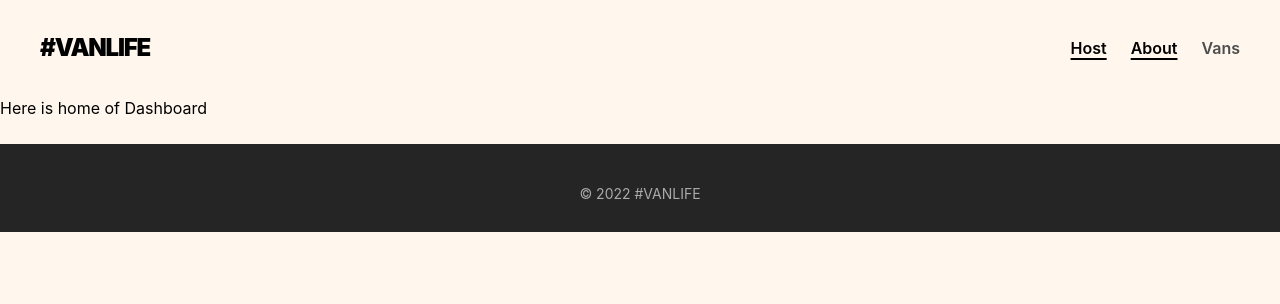
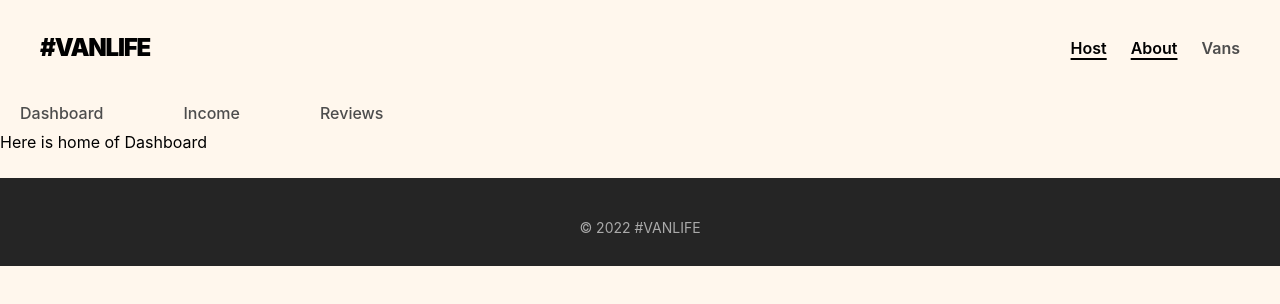
Before and after one commit to elyse-iradukunda/VANLIFE-PROJECT, a React (Vite) app: page /host in a window 1280 px wide. Shown: the top 304 px of the page. Built offline with nearby package versions, Linux system fonts and the light colour scheme; what miragejs would draw is missing.

Commit message:
here is all about using relative path with outlet and index

```diff
--- a/src/App.jsx
+++ b/src/App.jsx
@@ -11,6 +11,7 @@ import Layout from './components/Layout'
 import Dashboard from './Host/Dashboard'
 import Income from './Host/Income'
 import Reviews from './Host/Reviews'
+import HostLayout from './components/HostLayout'
 
 function App() {
   return (
@@ -23,12 +24,17 @@ function App() {
                }>
 
                     <Route path='/about' element={<Content/>} />
-                    <Route path="/home" element={<Home/>} />
+                    <Route path="/" element={<Home/>} />
                     <Route path="/vans" element ={<Vans/>} />
                     <Route path="/vans/:id" element ={<VanDetail/>} />
-                    <Route path="/host" element ={ <Dashboard/>} />
-                    <Route path="/host/income" element ={ <Income/>} />
-                    <Route path="/host/reviews" element ={ <Reviews/>} />
+
+
+                    <Route path="host" element ={ <HostLayout />} >
+                       <Route index element ={ <Dashboard/>} />
+                       <Route path="income" element ={ <Income/>} />
+                       <Route path="reviews" element ={ <Reviews/>} />
+                    </Route>
+
                </Route>
 
               </Routes>
--- a/src/components/Header.jsx
+++ b/src/components/Header.jsx
@@ -5,7 +5,7 @@ export default function Header(){
    <>
 
              <nav className="flex justify-between items-center px-6 py-8 md:px-10">
-               <Link className="font-black text-2xl tracking-tighter" to="/home">
+               <Link className="font-black text-2xl tracking-tighter" to="/">
                  #VANLIFE
                </Link>
                <div className="flex gap-6 font-semibold text-[#4D4D4D]">
--- /dev/null
+++ b/src/components/HostLayout.jsx
@@ -0,0 +1,25 @@
+import { Link, Outlet } from "react-router-dom"
+
+export default function HostLayout() {
+  return (
+
+   <>
+    <nav className="flex gap-10">
+      <Link className="no-underline text-[#4D4D4D] font-medium py-[5px] px-5 hover:text-[#161616] hover:underline hover:font-semibold" to="/host">
+        Dashboard
+      </Link>
+
+      <Link className="no-underline text-[#4D4D4D] font-medium py-[5px] px-5 hover:text-[#161616] hover:underline hover:font-semibold" to="/host/income">
+        Income
+      </Link>
+
+      <Link className="no-underline text-[#4D4D4D] font-medium py-[5px] px-5 hover:text-[#161616] hover:underline hover:font-semibold" to="/host/reviews">
+        Reviews
+      </Link>
+    </nav>
+
+    <Outlet/>
+
+ </>
+  )
+}
```
